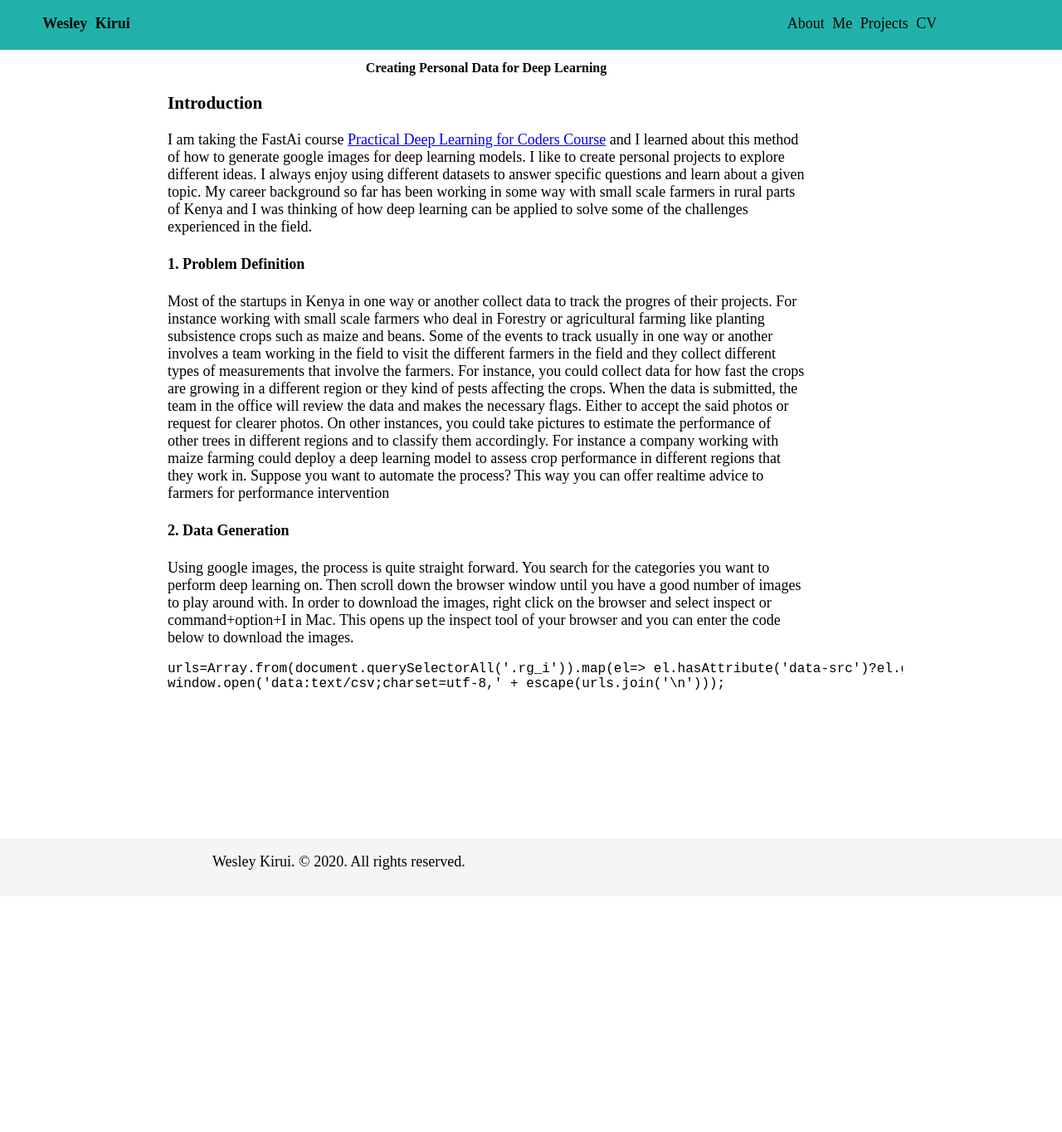
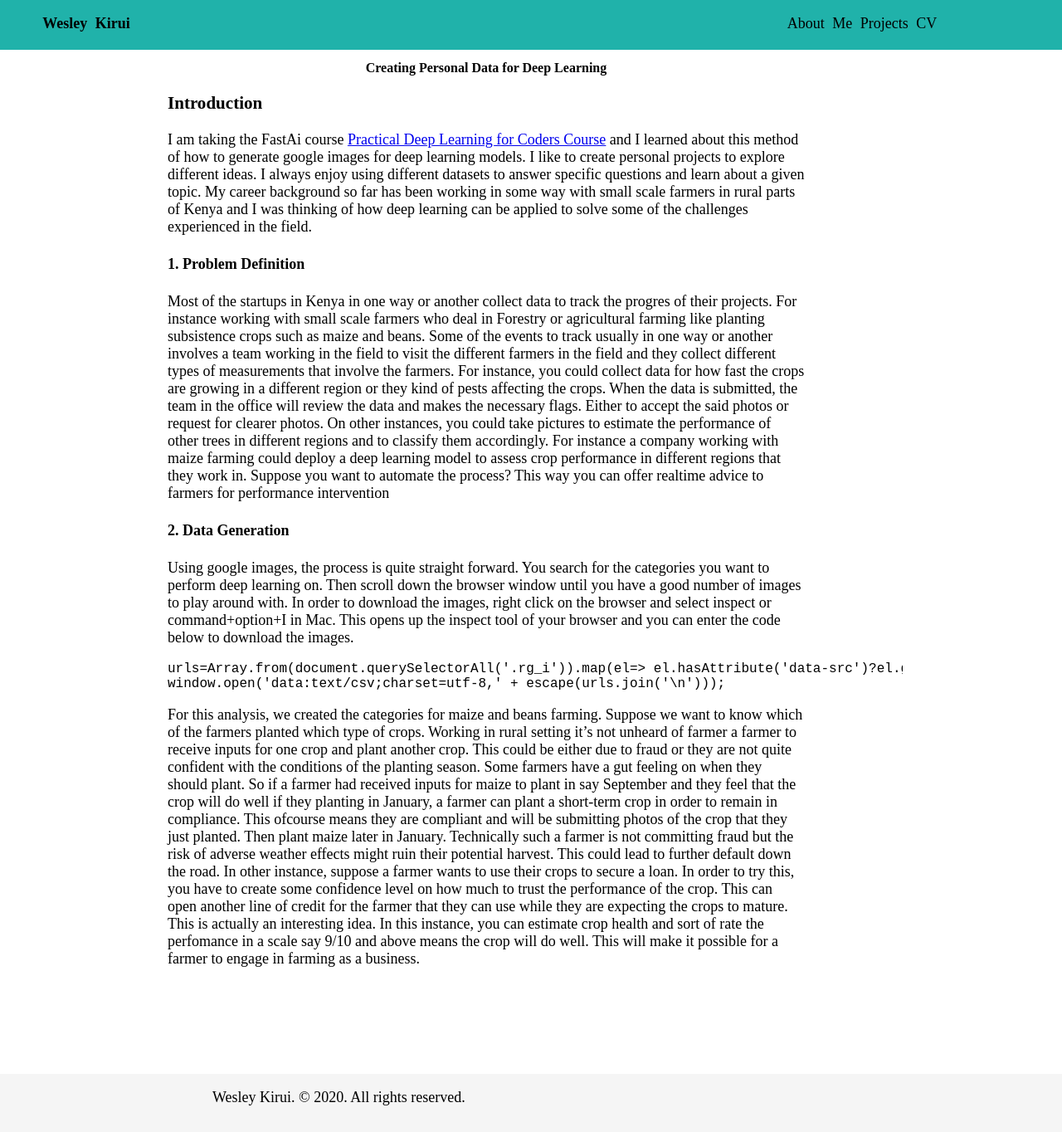
Before and after one commit to wkirui/wkirui.github.io, a Jekyll site: the page built from _posts/2020-10-09-Creating Personal Data For Deep Learning Models.md, in a window 1280 px wide. Shown: the whole page at 83% size. Built offline with Jekyll 4.4.1, drawn with Linux system fonts in a browser that asks for light colours; nearby versions of some CDN libraries; before the commit the page ends 1080 px from its top, so only the background shows below that.

Commit message:
expanded problem description

````diff
--- a/_posts/2020-10-09-Creating Personal Data For Deep Learning Models.md
+++ b/_posts/2020-10-09-Creating Personal Data For Deep Learning Models.md
@@ -21,3 +21,6 @@ Using google images, the process is quite straight forward. You search for the c
 urls=Array.from(document.querySelectorAll('.rg_i')).map(el=> el.hasAttribute('data-src')?el.getAttribute('data-src'):el.getAttribute('data-iurl'));
 window.open('data:text/csv;charset=utf-8,' + escape(urls.join('\n')));
 ```
+
+For this analysis, we created the categories for maize and beans farming. Suppose we want to know which of the farmers planted which type of crops. Working in rural setting it's not unheard of farmer a farmer to receive inputs for one crop and plant another crop. This could be either due to fraud or they are not quite confident with the conditions of the planting season. Some farmers have a gut feeling on when they should plant. So if a farmer had received inputs for maize to plant in say September and they feel that the crop will do well if they planting in January, a farmer can plant a short-term crop in order to remain in compliance. This ofcourse means they are compliant and will be submitting photos of the crop that they just planted. Then plant maize later in January. Technically such a farmer is not committing fraud but the risk of adverse weather effects might ruin their potential harvest. This could lead to further default down the road.
+In other instance, suppose a farmer wants to use their crops to secure a loan. In order to try this, you have to create some confidence level on how much to trust the performance of the crop. This can open another line of credit for the farmer that they can use while they are expecting the crops to mature. This is actually an interesting idea. In this instance, you can estimate crop health and sort of rate the perfomance in a scale say 9/10 and above means the crop will do well. This will make it possible for a farmer to engage in farming as a business.
````
